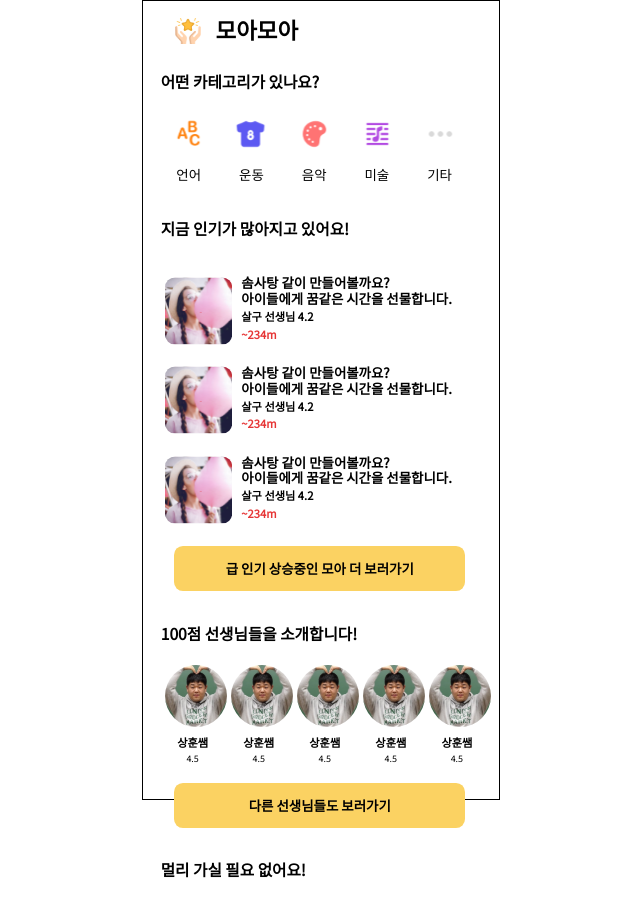
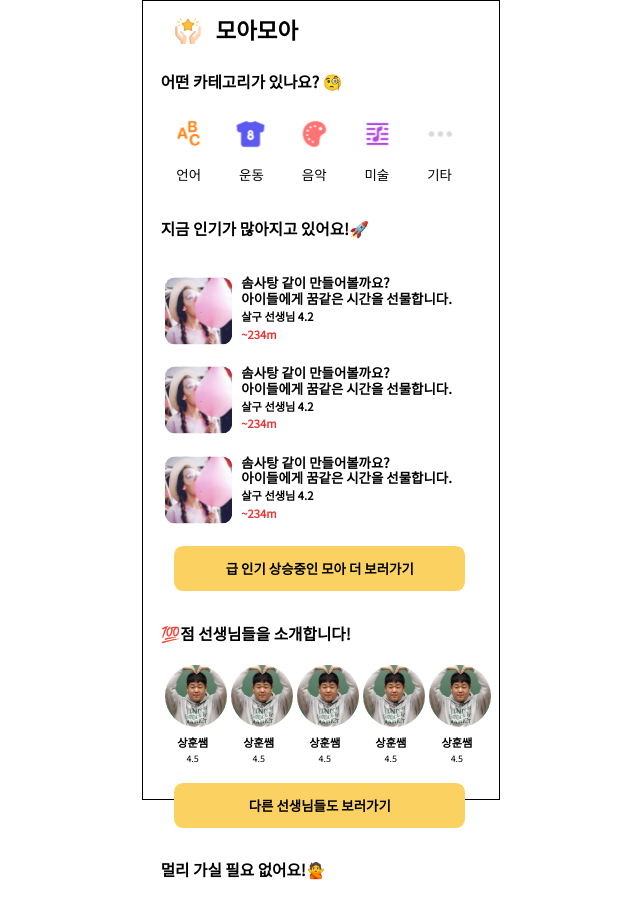
Before and after one commit to silver0108/Frontend, a React (Vite) app: page / in a window 1280 px wide. Shown: the top 915 px of the page, without its empty margins (319-959 px from the left). Built offline with nearby package versions, Linux system fonts and the light colour scheme; the HTML template or start-up script is replaced by a standard one.

Commit message:
[ feat ] 이모지 추가

```diff
--- a/src/components/home/Category.tsx
+++ b/src/components/home/Category.tsx
@@ -24,7 +24,7 @@ export default function Category() {
 
   return (
     <St.CategoryWrapper>
-      <St.Header> 어떤 카테고리가 있나요? </St.Header>
+      <St.Header> 어떤 카테고리가 있나요? 🧐 </St.Header>
 
       <St.CategoryList>
         {categories.map((category, index) => (
--- a/src/components/home/CloseDistanceLessonList.tsx
+++ b/src/components/home/CloseDistanceLessonList.tsx
@@ -52,7 +52,7 @@ export default function CloseDistanceLessonList() {
 
     return (
         <St.PopularLessonListWrapper>
-            <St.Header> 멀리 가실 필요 없어요! </St.Header>
+            <St.Header> 멀리 가실 필요 없어요!🙅 </St.Header>
             {popularList.map((lesson, idx) => (
             <Lesson key={idx} {...lesson} />
             ))}
--- a/src/components/home/PopularLessonList.tsx
+++ b/src/components/home/PopularLessonList.tsx
@@ -53,7 +53,7 @@ export default function PopularLessonList() {
 
     return (
         <St.PopularLessonListWrapper>
-            <St.Header> 지금 인기가 많아지고 있어요! </St.Header>
+            <St.Header> 지금 인기가 많아지고 있어요!🚀 </St.Header>
             {popularList.map((lesson, idx) => (
             <Lesson key={idx} {...lesson} />
             ))}
--- a/src/components/home/PopularTeacherList.tsx
+++ b/src/components/home/PopularTeacherList.tsx
@@ -51,7 +51,7 @@ export default function PopularTeacherList() {
 
     return (
         <St.PopularLessonListWrapper>
-            <St.Header> 100점 선생님들을 소개합니다! </St.Header>
+            <St.Header> 💯점 선생님들을 소개합니다! </St.Header>
             <St.TeacherLists>
                 {teacherList.map((teacher, idx) => (
                 <TeacherProfile key={idx} {...teacher} />
```
